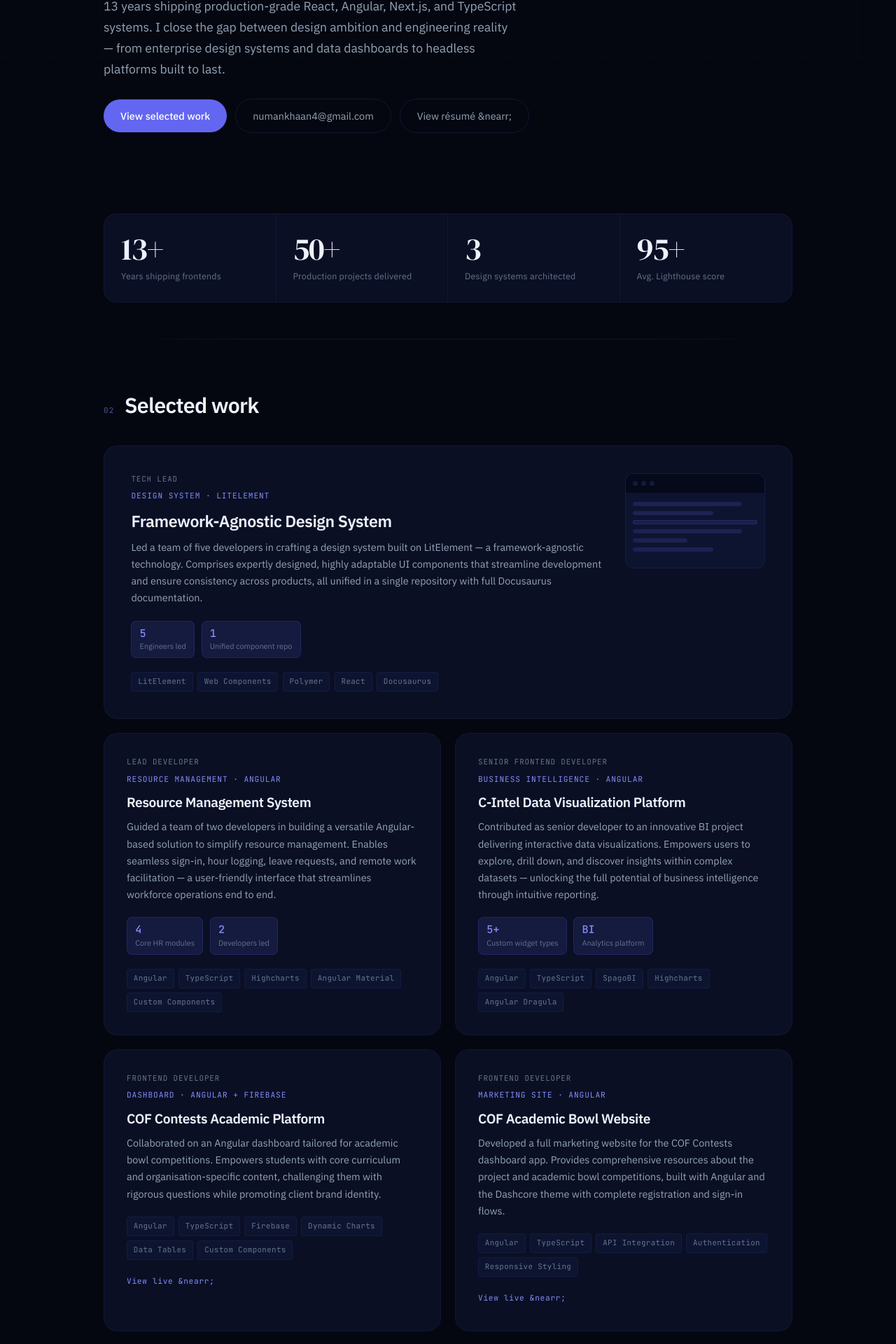
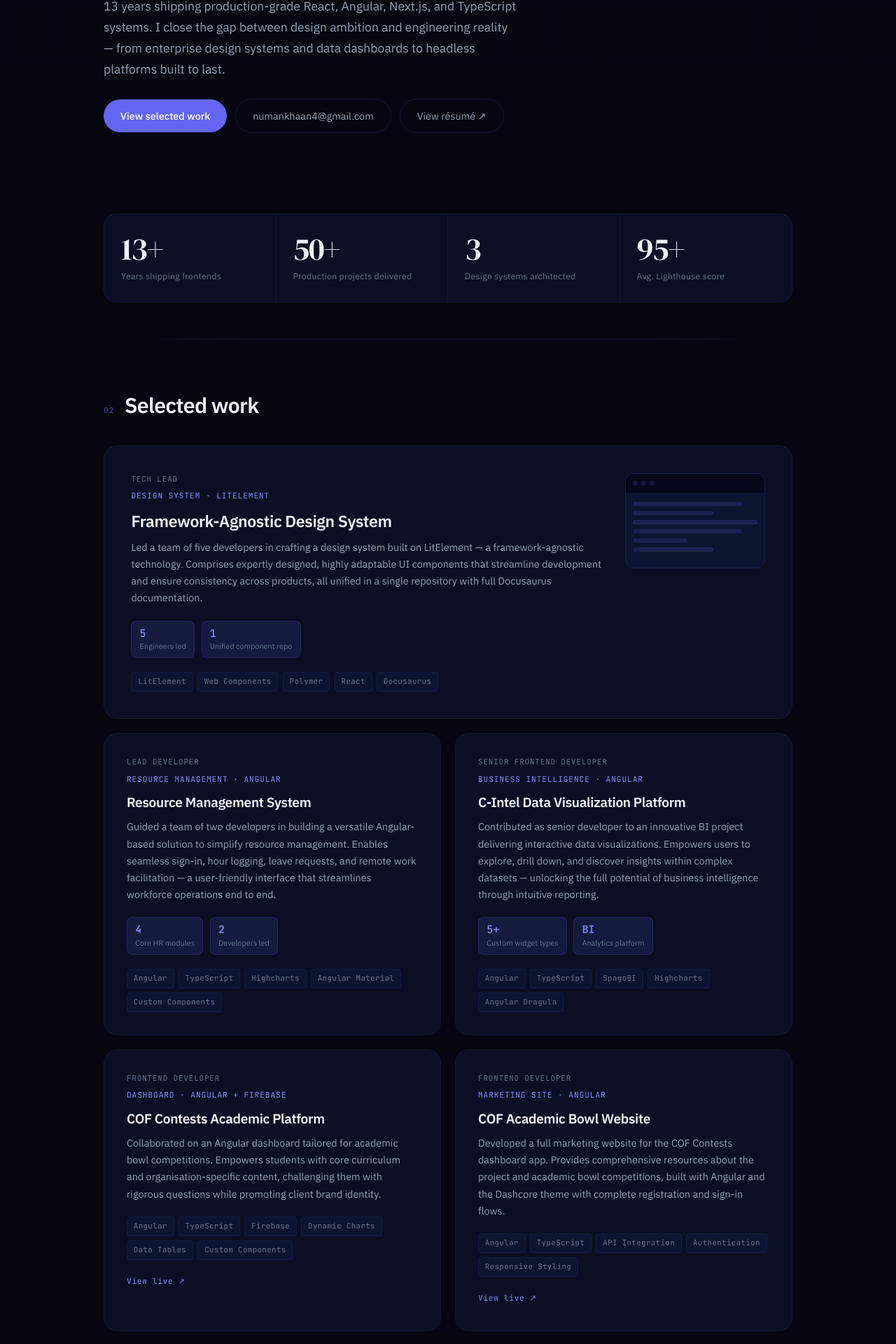
Before and after one commit to numankhan4/numanulhaq, a Next.js app: page /numanulhaq/ in a window 1280 px wide. Shown: the part 711-2631 px from the top of the page at 70% size. Built offline with nearby package versions, Linux system fonts and the light colour scheme.

Commit message:
fix: update arrow symbols in links to use Unicode characters

```diff
--- a/src/pages/index.js
+++ b/src/pages/index.js
@@ -414,7 +414,7 @@ export default function Home() {
                 rel="noreferrer noopener"
                 className={styles.ghostBtn}
               >
-                View r&eacute;sum&eacute; &nearr;
+                View r&eacute;sum&eacute; {'\u2197'}
               </a>
             </motion.div>
           </section>
@@ -477,7 +477,7 @@ export default function Home() {
                         rel="noreferrer noopener"
                         className={styles.projectLinkBtn}
                       >
-                        View live &nearr;
+                        View live {'\u2197'}
                       </a>
                     )}
                   </div>
@@ -513,7 +513,7 @@ export default function Home() {
                         rel="noreferrer noopener"
                         className={styles.projectLinkBtn}
                       >
-                        View live &nearr;
+                        View live {'\u2197'}
                       </a>
                     )}
                   </article>
@@ -540,7 +540,7 @@ export default function Home() {
                         rel="noreferrer noopener"
                         className={styles.projectLinkBtn}
                       >
-                        View live &nearr;
+                        View live {'\u2197'}
                       </a>
                     )}
                   </article>
@@ -696,7 +696,7 @@ export default function Home() {
                 rel="noreferrer noopener"
                 className={styles.ghostBtn}
               >
-                View r&eacute;sum&eacute; &nearr;
+                View r&eacute;sum&eacute; {'\u2197'}
               </a>
             </div>
           </motion.section>
```
